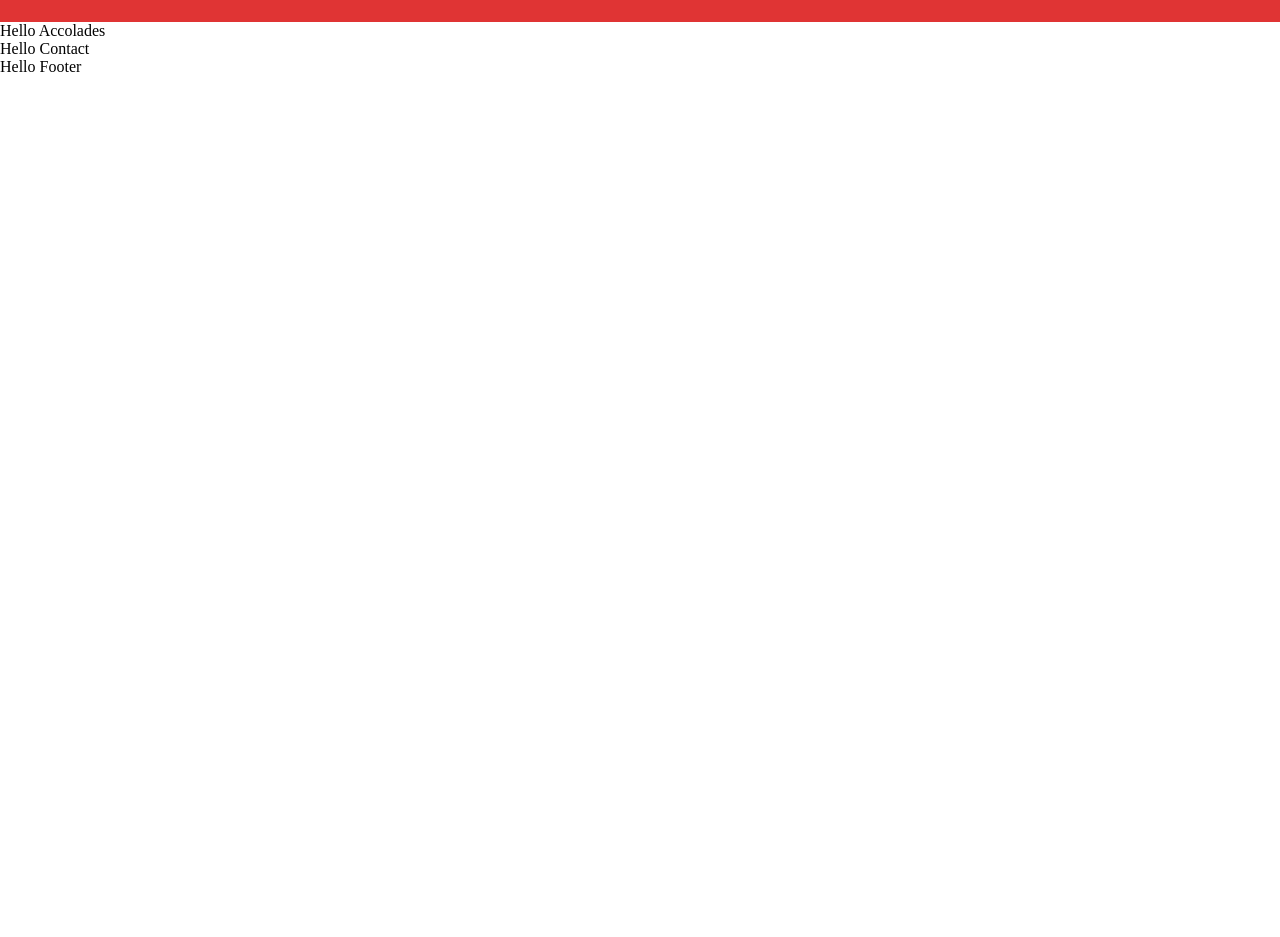
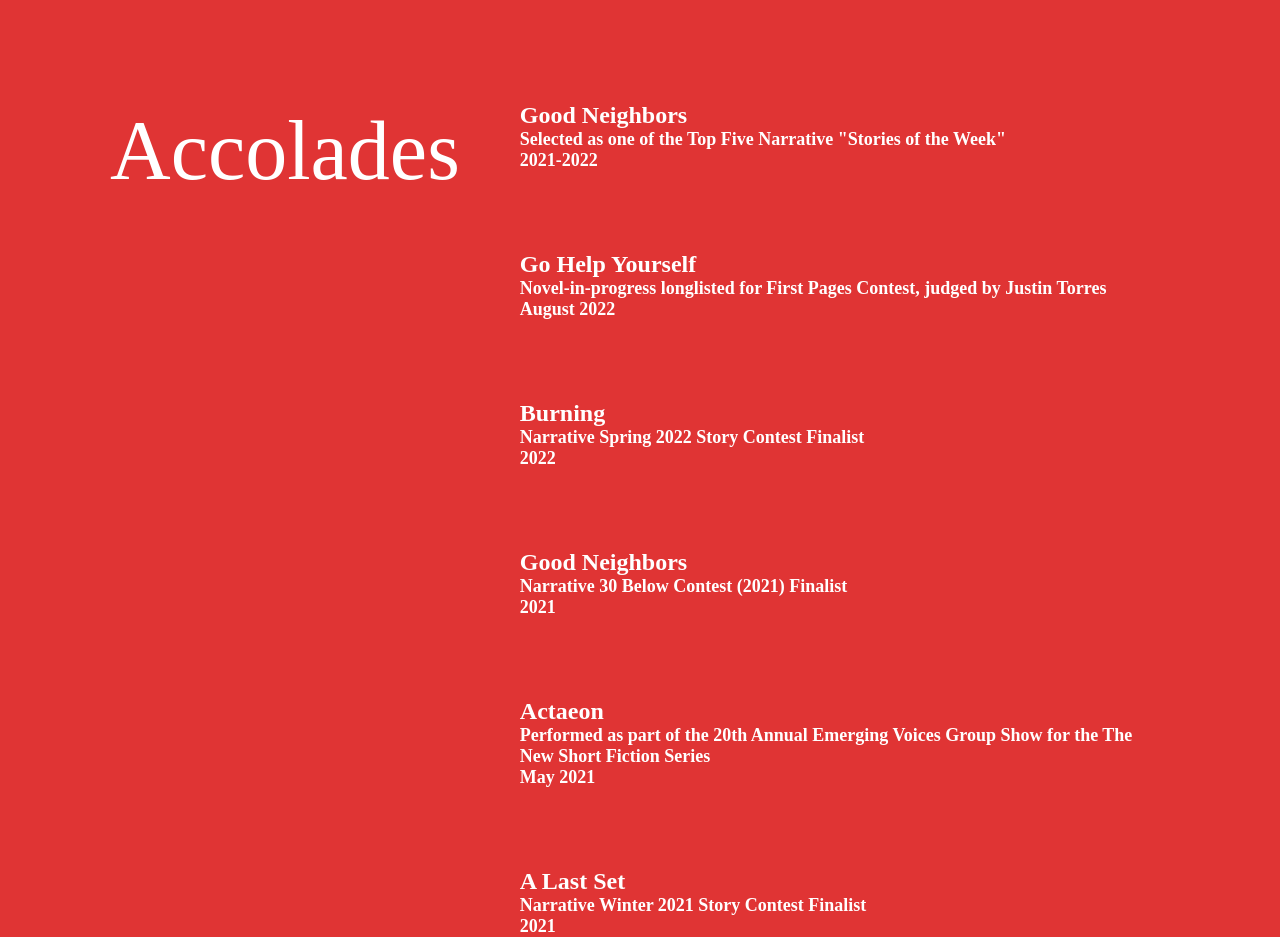
Before and after one commit to swinnik/writer-portfolio, a React app: page / in a window 1280 px wide. Shown: the part 1860-2797 px from the top of the page. Before the commit the page ends 1936 px from the top, so only its background shows below. Built offline with nearby package versions, Linux system fonts and the light colour scheme.

Commit message:
accolades and contact

```diff
--- a/src/components/Accolades.jsx
+++ b/src/components/Accolades.jsx
@@ -1,9 +1,61 @@
 import React from "react";
+import accolades from "../data/accolades.js";
 
-const Accolades = () => (
-  <>
-    <div>Hello Accolades</div>
-  </>
-);
+const Accolades = () => {
+  console.log(accolades);
+  return (
+    <div style={styles.section}>
+      <div style={styles.sectionTitle}>Accolades</div>
+      <div style={styles.entries}>
+        {accolades &&
+          accolades.map((accolade) => (
+            <div style={styles.entry}>
+              <div style={styles.title}>{accolade.title}</div>
+              <div style={styles.publication}>{accolade.recognition}</div>
+              <div style={styles.date}>{accolade.year}</div>
+            </div>
+          ))}
+      </div>
+    </div>
+  );
+};
 
 export default Accolades;
+
+const styles = {
+  section: {
+    backgroundColor: "#e03434",
+    padding: "40px 80px",
+    display: "flex",
+    alignItems: "start",
+  },
+  sectionTitle: {
+    padding: "40px 30px",
+    color: "#fff",
+    fontSize: "84px",
+    fontWeight: "lighter",
+  },
+  entry: {
+    padding: "40px 30px",
+    color: "#fff",
+    fontSize: "24px",
+    fontWeight: "lighter",
+  },
+
+  title: {
+    fontSize: "24px",
+    fontWeight: "bold",
+  },
+  publication: {
+    fontSize: "18px",
+    fontWeight: "bold",
+  },
+  date: {
+    fontSize: "18px",
+    fontWeight: "bold",
+  },
+  content: {
+    fontSize: "18px",
+    fontWeight: "bold",
+  },
+};
--- a/src/components/Contact.jsx
+++ b/src/components/Contact.jsx
@@ -1,9 +1,65 @@
-import React from "react";
+import React, { useState } from "react";
 
-const Contact = () => (
-  <>
-    <div>Hello Contact</div>
-  </>
-);
+const Contact = () => {
+  const [isHovered, setIsHovered] = useState(false);
+
+  const handleContactClick = () => {
+    const gmailComposeLink =
+      "https://mail.google.com/mail/?view=cm&to=Dapope.townsend@gmail.com&subject=Your%20Subject&body=Hi%20Daniel,";
+
+    // Open a new window or tab with the Gmail compose link
+    window.open(gmailComposeLink, "_blank");
+  };
+
+  const handleMouseEnter = () => {
+    setIsHovered(true);
+  };
+
+  const handleMouseLeave = () => {
+    setIsHovered(false);
+  };
+
+  const sectionTitleStyle = {
+    padding: "40px 30px",
+    color: isHovered ? "black" : "#fff",
+    fontSize: "84px",
+    fontWeight: "lighter",
+    cursor: "pointer",
+  };
+
+  const section = {
+    backgroundColor: "#e03434",
+    padding: "40px 80px",
+    display: "flex",
+    justifyContent: "space-around",
+    alignItems: "start",
+    textDecoration: "underline",
+    color: isHovered ? "black" : "#fff",
+  };
+
+  return (
+    <div
+      style={section}
+      onMouseEnter={handleMouseEnter}
+      onMouseLeave={handleMouseLeave}
+    >
+      <div style={sectionTitleStyle} onClick={handleContactClick}>
+        Contact
+      </div>
+    </div>
+  );
+};
+
+const styles = {
+  section: {
+    backgroundColor: "#e03434",
+    padding: "40px 80px",
+    display: "flex",
+    justifyContent: "space-around",
+    alignItems: "start",
+    textDecoration: "underline",
+    color: "#fff",
+  },
+};
 
 export default Contact;
--- a/src/components/Work.jsx
+++ b/src/components/Work.jsx
@@ -28,6 +28,7 @@ const styles = {
     backgroundColor: "#e03434",
     padding: "40px 80px",
     display: "flex",
+    justifyContent: "space-around",
     alignItems: "start",
   },
   sectionTitle: {
--- /dev/null
+++ b/src/data/accolades.js
@@ -0,0 +1,53 @@
+const accolades = [
+  {
+    title: "Good Neighbors",
+    recognition:
+      'Selected as one of the Top Five Narrative "Stories of the Week"',
+    year: "2021-2022",
+  },
+  {
+    title: "Go Help Yourself",
+    recognition:
+      "Novel-in-progress longlisted for First Pages Contest, judged by Justin Torres",
+    year: "August 2022",
+  },
+  {
+    title: "Burning",
+    recognition: "Narrative Spring 2022 Story Contest Finalist",
+    year: "2022",
+  },
+  {
+    title: "Good Neighbors",
+    recognition: "Narrative 30 Below Contest (2021) Finalist",
+    year: "2021",
+  },
+  {
+    title: "Actaeon",
+    recognition:
+      "Performed as part of the 20th Annual Emerging Voices Group Show for the The New Short Fiction Series",
+    year: "May 2021",
+  },
+  {
+    title: "A Last Set",
+    recognition: "Narrative Winter 2021 Story Contest Finalist",
+    year: "2021",
+  },
+  {
+    title: "The Bright-Green Place",
+    recognition:
+      "Writer’s Digest Annual Writing Competition (2020) Honorable Mention",
+    year: "2020",
+  },
+  {
+    title: "The Bright-Green Place",
+    recognition: "Narrative Winter 2020 Story Contest Finalist",
+    year: "2020",
+  },
+  {
+    title: "Peaches",
+    recognition: "Narrative Winter 2019 Story Contest Finalist",
+    year: "2019",
+  },
+];
+
+export default accolades;
```
